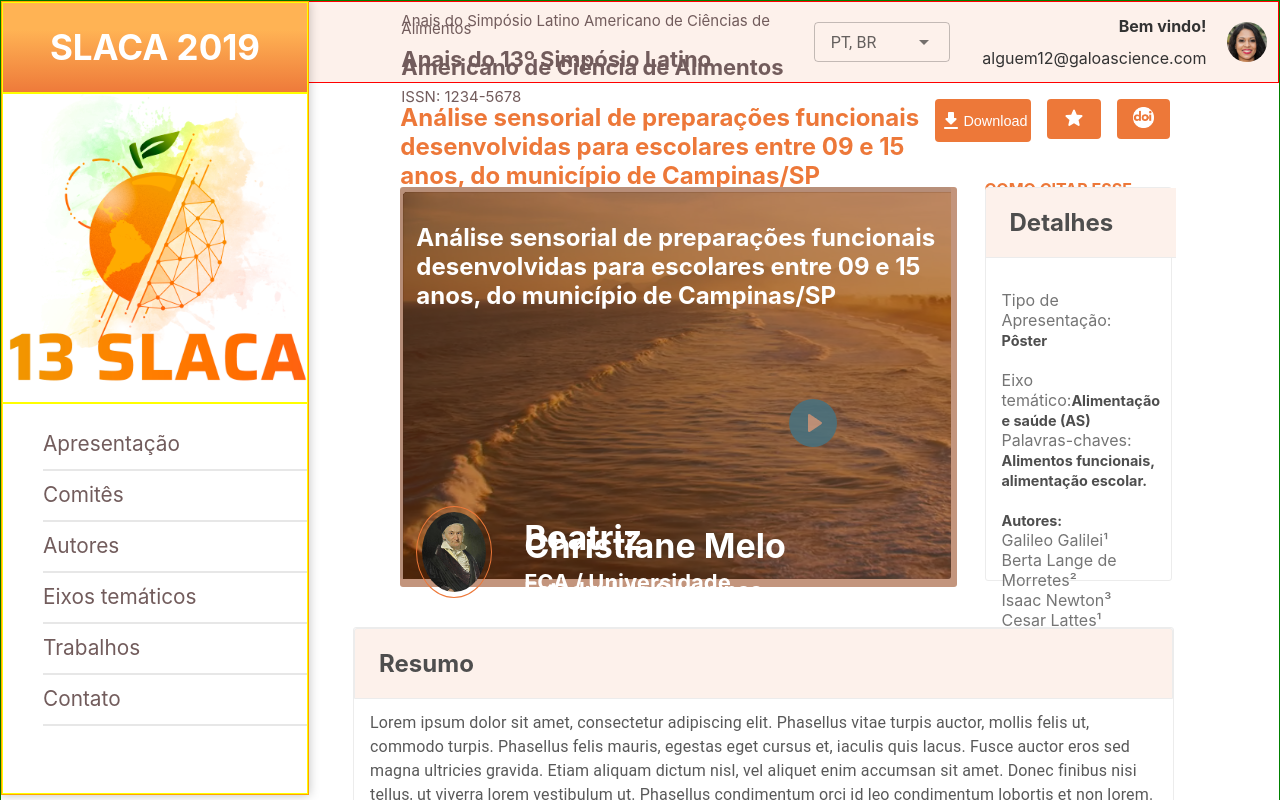
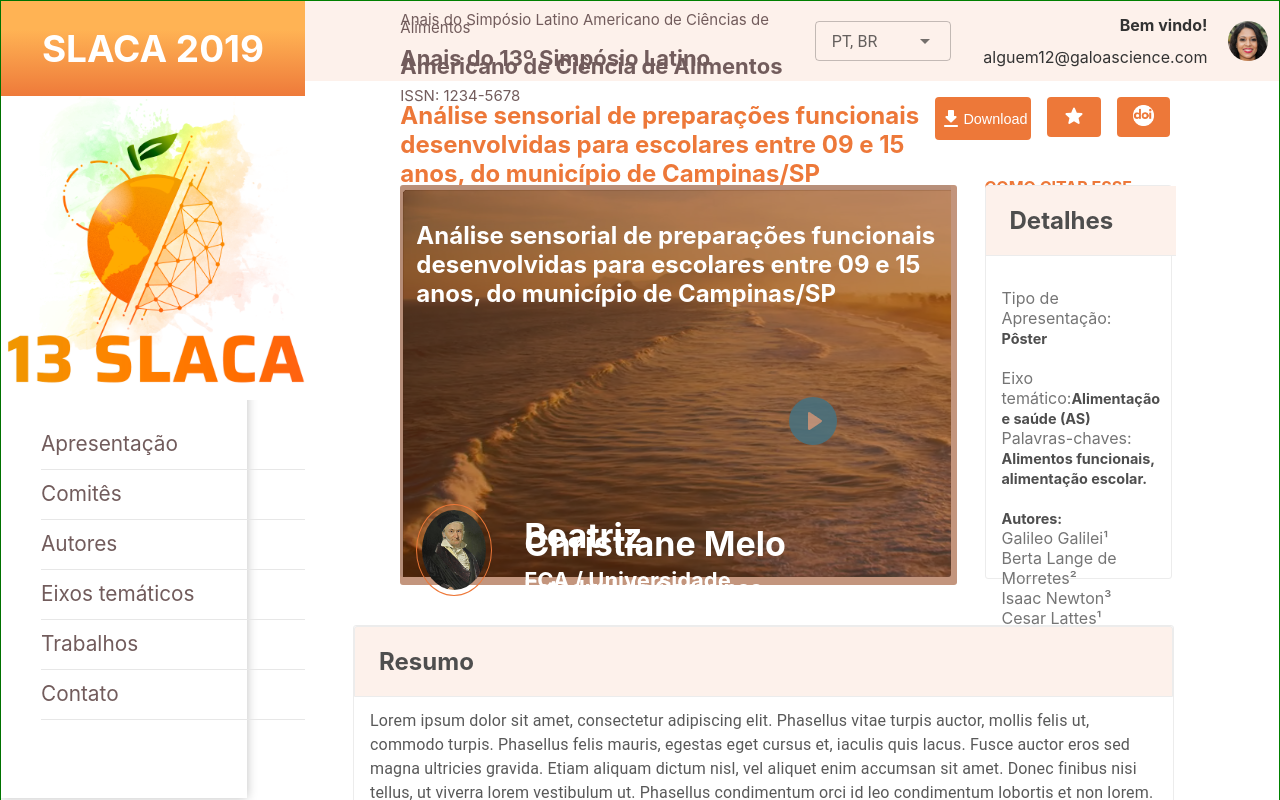
Before and after one commit to LarissaLanes/Chuva-Slaca, a React (Create React App) app in the folder slaca/: page / in a window 1280 px wide. Shown: the top 800 px of the page. Built offline with nearby package versions, Linux system fonts and the light colour scheme; the HTML template or start-up script is replaced by a standard one.

Commit message:
Header esilizado

```diff
--- a/slaca/src/components/NavBar.js
+++ b/slaca/src/components/NavBar.js
@@ -1,14 +1,14 @@
 import slacalogo from "../assets/orange-slaca.png"
-import { DivBar, SlacaHeader} from "../styled/NavBar-styled";
+import { DivBar, SlacaHeader } from "../styled/NavBar-styled";
 
 const NavBar = () => {
-    return(
+    return (
         <DivBar>
             <SlacaHeader>
                 <h1>SLACA 2019</h1>
             </SlacaHeader>
             <div>
-                <img src={slacalogo}/>
+                <img src={slacalogo} />
             </div>
             <div>
                 <ul>
--- a/slaca/src/styled/Header-styled.js
+++ b/slaca/src/styled/Header-styled.js
@@ -2,7 +2,7 @@
 import styled from "styled-components"
 
 export const DivHeader = styled.div`
-    border: solid red 1px;
+    /* border: solid red 1px; */
     height: 10vh;
     background-color: #FDF1EB;
     display: grid;
--- a/slaca/src/styled/NavBar-styled.js
+++ b/slaca/src/styled/NavBar-styled.js
@@ -1,15 +1,16 @@
 import styled from "styled-components"
 
-export const DivBar = styled.div`
-    border:solid 1px orange;
+export const DivBar = styled.div `
+    /* border:solid 1px orange; */
     display: grid;
     grid-template-rows: 0.5fr 2fr 3fr;
     box-shadow: 0px 0px 10px rgba(0, 0, 0, 0.25);
     position: fixed;
-    height: 99vh;
+    height: 99.6vh;
+    width: 19.2vw;
 
     div{
-        border: solid yellow 1px;
+        /* border: solid yellow 1px; */
 
         img{
             height: 38vh;
@@ -19,13 +20,14 @@ export const DivBar = styled.div`
             list-style:none;
 
             li{
-                border-bottom:solid 2px;
+                border-bottom:solid 1.5px;
                 line-height: 3em;
                 color:#E7E7E7;
 
                 a{
                     color:#725C5C;
                     font-size: 1.3em;
+
                 }
 
             }
@@ -33,18 +35,20 @@ export const DivBar = styled.div`
             li:hover{
                 cursor:pointer;
                 background-color: #FDF1EB;
-
+                list-style-type: square;
+                color: red;
+                border-bottom: none;
             }
         }
 
-        ul:hover{
 
-        }
+
+
     }
 
 
 `
-export const SlacaHeader = styled.div`
+export const SlacaHeader = styled.div `
     background: linear-gradient(180deg, #FFB354 30%, #EE7A3A 100%);
     display: flex;
     justify-content:center;
@@ -52,7 +56,7 @@ export const SlacaHeader = styled.div`
     h1{
         display: flex;
         color: white;
-        font-size: 35px;
+        font-size: 37px;
     }
 
 
```
